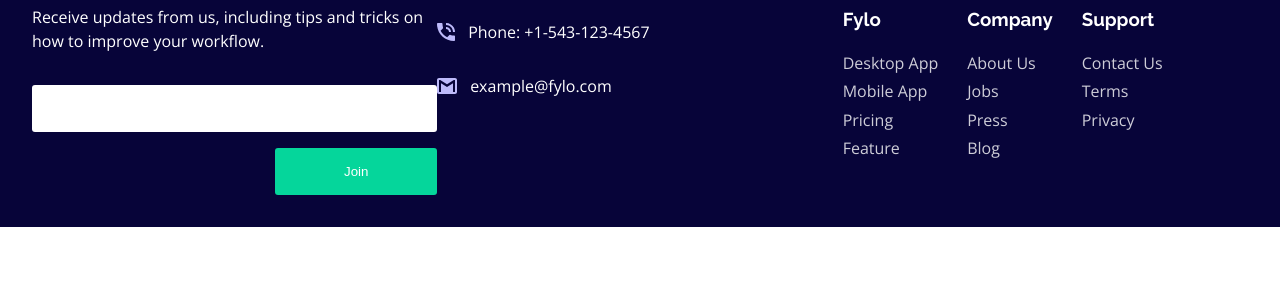
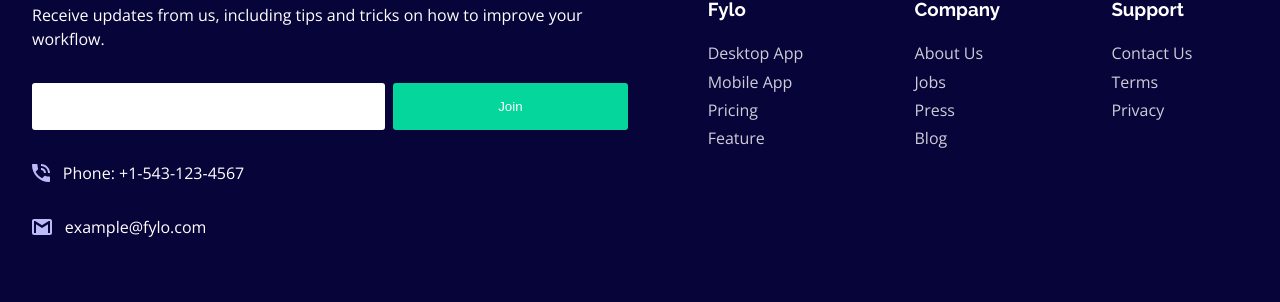
Before and after one commit to Baystef/Fylo-3, a website: page index.html in a window 1280 px wide. Shown: the part 1752-2054 px from the top of the page. Before the commit the page ends 1979 px from the top, so only its background shows below. Drawn offline with nearby package versions, Linux system fonts and the light colour scheme.

Commit message:
footer and button styles completed

```diff
--- a/index.html
+++ b/index.html
@@ -135,6 +135,7 @@
   </div>
 
   <footer class="footer">
+    <div class="footer-lnc-container">
     <svg width="120" height="35" class="footer-logo" xmlns="http://www.w3.org/2000/svg" xmlns:xlink="http://www.w3.org/1999/xlink">
       <defs>
         <path id="a" d="M.01.021h67.924V34.93H.01z" />
@@ -169,8 +170,9 @@
         <p>example@fylo.com</p>
       </div>
     </div>
+  </div>
 
-    <nav>
+    <nav class="footer-nav">
       <ul class="footer-links fylo">
         <h3 class="footer-link__title">Fylo</h3>
         <li class="footer-link">Desktop App</li>
--- a/styles.scss
+++ b/styles.scss
@@ -45,7 +45,9 @@
 }
 
 .button {
-    padding: 1rem 2rem;
+    padding: 0.8rem 3rem;
+    border-radius: 3px;
+    height: 2.5rem;
     background-color: $accent;
     color: white;
     border: none;
@@ -101,7 +103,6 @@
 }
 
 .main-section {
-
 
 
     &__header {
@@ -168,6 +169,7 @@
     background-color: $primary-2;
     color: white;
     padding: 2rem;
+    width: 100%;
 
     &-logo path {
         fill: white;
@@ -196,6 +198,7 @@
         border-radius: 3px;
         box-shadow: 0px 0px 0px;
         margin-top: 1rem;
+        height: 100%;
     }
 
     &-contact {
@@ -241,6 +244,7 @@
     .sections {
         display: flex;
         flex-direction: column;
+        // transform: rotate(25deg);
 
         .section-info__title {
             font-size: 2rem;
@@ -285,16 +289,40 @@
 
     .footer {
         display: grid;
-        grid-template-columns: repeat(3, 1fr);
+        grid-template-columns: repeat(2, 1fr);
+        grid-column-gap: 1.5rem;
 
         &-logo {
             grid-column: 1 / -1;
         }
 
-        nav {
+        &-newsletter {
+
+            &-form {
+                flex-direction: row;
+                align-items: center;
+                width: 100%;
+            }
+
+            &-subscribe__input {
+                width: 60%;
+                margin-right: 0.5rem;
+            }
+
+            &-subscribe__button {
+                margin: 0;
+            }
+        }
+
+        &-nav {
             display: flex;
-            width: 20rem;
-            justify-content: space-between;
+            width: 100%;
+            justify-content: space-around;
+            margin-top: 3.1875rem;
+        }
+
+        &-link__title {
+            margin-top: 0;
         }
     }
 }
```
Also changed, not shown: styles/styles.css.
